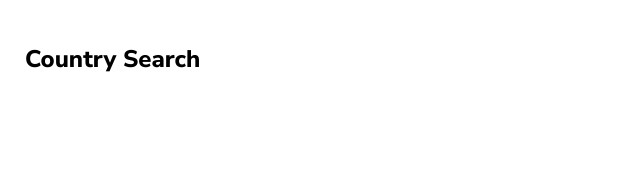
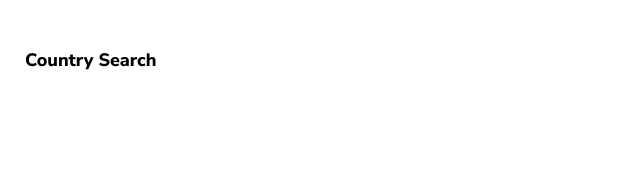
Before and after one commit to YoimelDev/kimche-challenge, a React (Vite) app: page / in a window 1280 px wide. Shown: the top 170 px of the page, without its empty margins (0-640 px from the left). Built offline with nearby package versions, Linux system fonts and the light colour scheme.

Commit message:
modified font size the title

```diff
--- a/src/components/Header.jsx
+++ b/src/components/Header.jsx
@@ -11,7 +11,7 @@ const Title = styled.h1`
     margin: 0;
     padding: 0 1.5625rem;
     background-color: #fff;
-    font-size: 1.5rem;
+    font-size: 1.125rem;
     font-weight: 800;
 `
 
```
